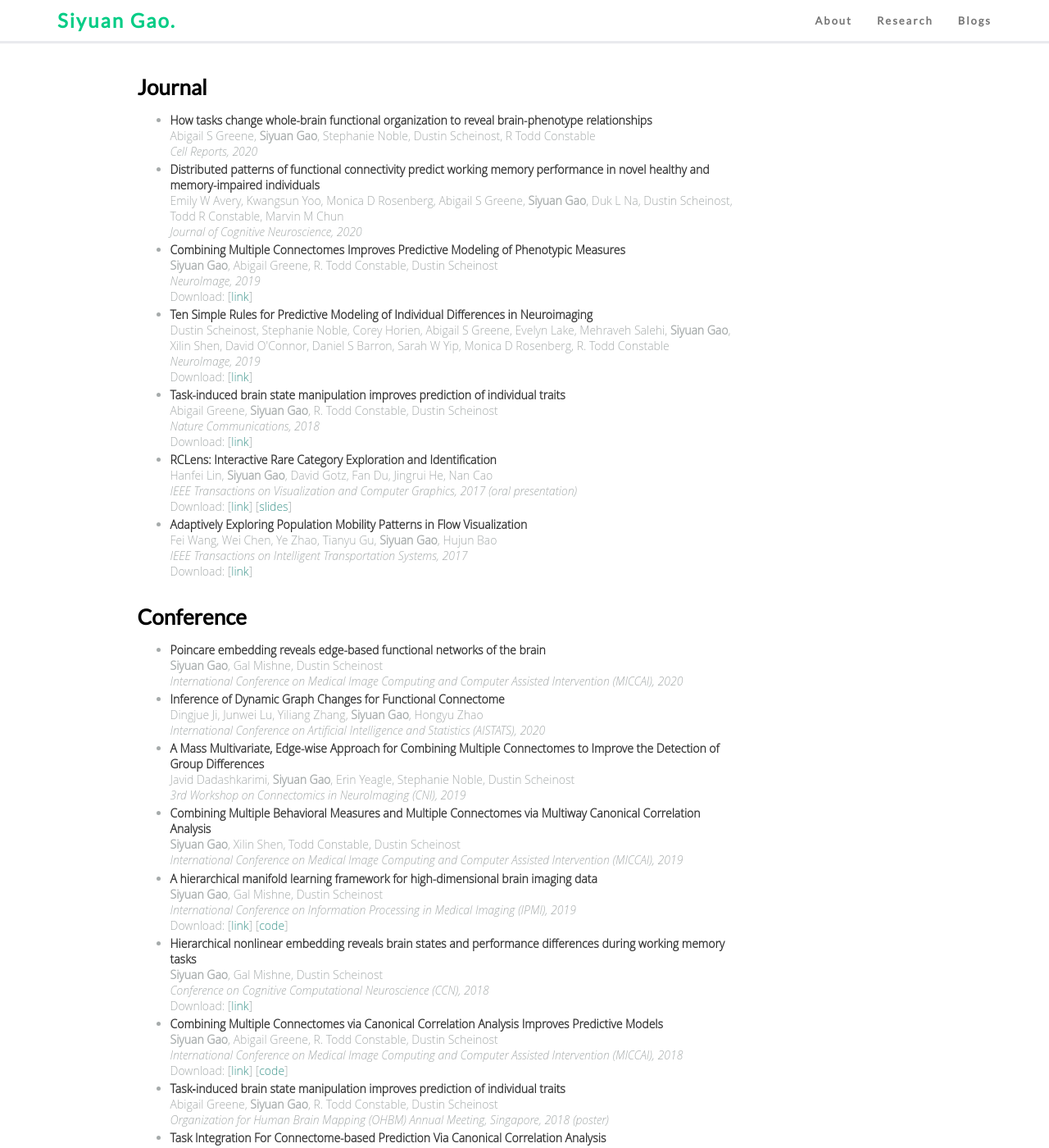
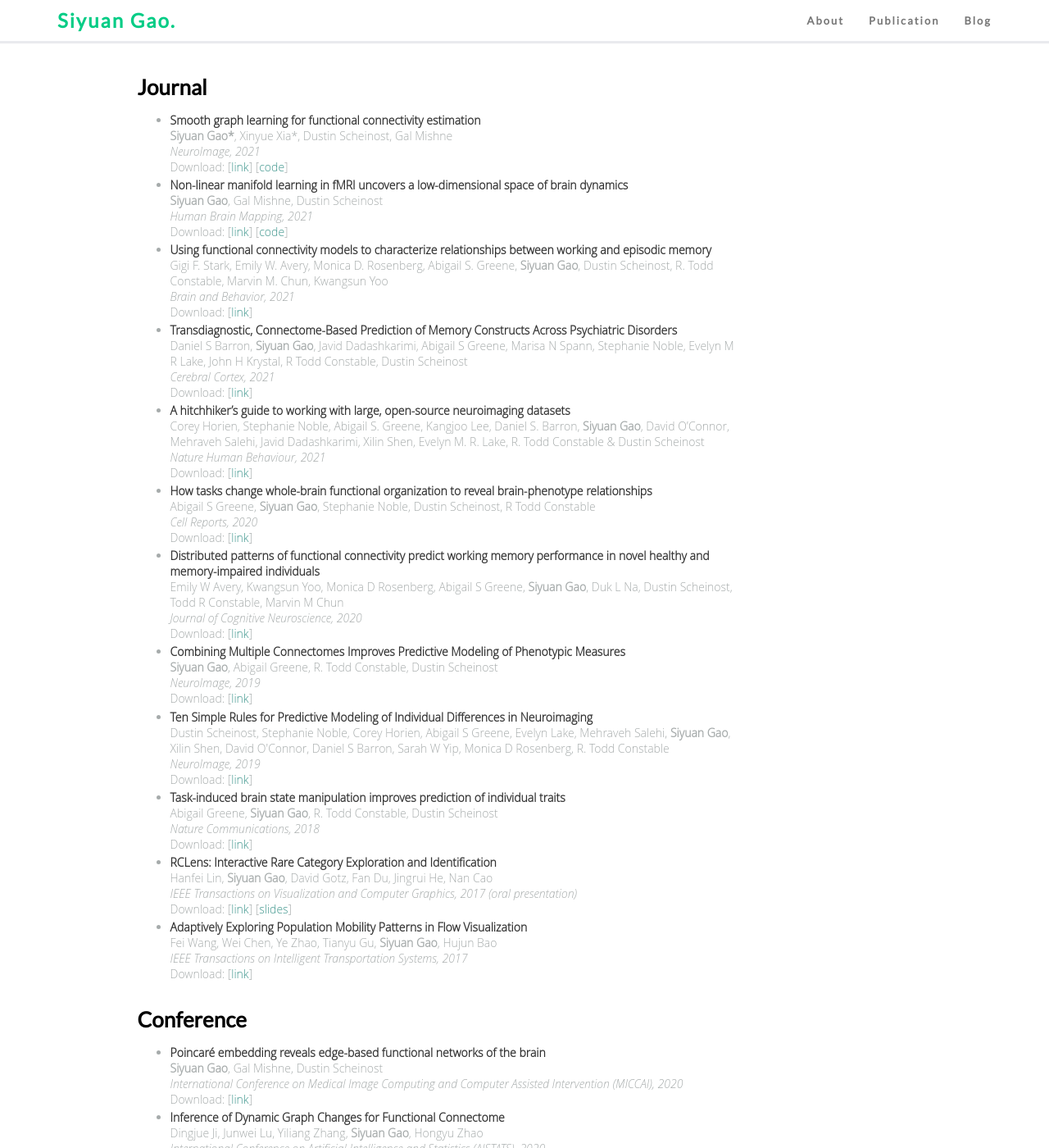
Before and after one commit to carricky/carricky.github.io, a Jekyll site: the page built from publication.html, in a window 1280 px wide and 1400 px high. Shown: the whole window at 82% size. Built offline with Jekyll 4.4.1, drawn with Linux system fonts in a browser that asks for light colours; nearby versions of some CDN libraries; comment, search, counter and statistics services are not loaded; some of the changed text lies outside the part shown.

Commit message:
updated with the recent publications

```diff
--- a/_config.yml
+++ b/_config.yml
@@ -88,3 +88,6 @@ friends: [
         href: "https://www.linkedin.com/in/wenye-wang-b6090569/"
     }
 ]
+
+# plug
+plugins: [jekyll-paginate]
--- a/_includes/nav.html
+++ b/_includes/nav.html
@@ -15,8 +15,8 @@
         <div class="collapse navbar-collapse " id="myNavbar">
             <ul class="nav navbar-nav navbar-right ">
                 <li><a href="/about">About</a></li>
-                <li><a href="/research">Research</a>
-                <li><a href="/blogs">Blogs</a></li>
+                <li><a href="/publication">Publication</a>
+                <li><a href="/blog">Blog</a></li>
             </ul>
         </div>
     </div>
--- a/about.html
+++ b/about.html
@@ -35,7 +35,7 @@ header-img: "img/bg/about-bg.jpg"
     <section class="foreground-content">
         <h4 style="font-family: Georgia, serif;">Resume</h4>
         <ul>
-        <li><a href="https://drive.google.com/open?id=1qKOf-YQDxggvQX9gZ2apY0M_fHy_Myuh">2019_Siyuan_Gao</a></li>
+        <li><a href="https://drive.google.com/file/d/10TekJmXty3tLblkLJdxsW9xEvgi-A9I1/view?usp=sharing">2021_Siyuan_Gao</a></li>
         </ul>
     </section>
 </div>
--- a/research.html
+++ b/publication.html
@@ -1,6 +1,6 @@
 ---
 layout: base
-title: "Research"
+title: "Publication"
 ---
 
 <!-- we can only use site.posts instead of paginator.posts due to the setting of paginator
@@ -9,12 +9,65 @@ that it's only available in index.html -->
 <ul class="publication-list">
     <li>
         <div style="color:#333333; font-weight:bold">
+            Smooth graph learning for functional connectivity estimation
+        </div>
+        <b>Siyuan Gao*</b>, Xinyue Xia*, Dustin Scheinost, Gal Mishne
+        <div style="font-style:italic">
+            NeuroImage, 2021
+        </div>
+        Download: [<a href="https://www.sciencedirect.com/science/article/pii/S1053811921005656">link</a>]
+        [<a href="https://github.com/carricky/graph_learning_FC">code</a>]
+    </li>
+    <li>
+        <div style="color:#333333; font-weight:bold">
+            Non-linear manifold learning in fMRI uncovers a low-dimensional space of brain dynamics
+        </div>
+        <b>Siyuan Gao</b>, Gal Mishne, Dustin Scheinost
+        <div style="font-style:italic">
+            Human Brain Mapping, 2021
+        </div>
+        Download: [<a href="https://onlinelibrary.wiley.com/doi/full/10.1002/hbm.25561">link</a>]
+        [<a href="https://github.com/carricky/2sDM">code</a>]
+    </li>
+    <li>
+        <div style="color:#333333; font-weight:bold">
+            Using functional connectivity models to characterize relationships between working and episodic memory
+        </div>
+        Gigi F. Stark, Emily W. Avery, Monica D. Rosenberg, Abigail S. Greene, <b>Siyuan Gao</b>, Dustin Scheinost, R. Todd Constable, Marvin M. Chun, Kwangsun Yoo
+        <div style="font-style:italic">
+            Brain and Behavior, 2021
+        </div>
+        Download: [<a href="https://onlinelibrary.wiley.com/doi/10.1002/brb3.2105">link</a>]
+    </li>
+    <li>
+        <div style="color:#333333; font-weight:bold">
+            Transdiagnostic, Connectome-Based Prediction of Memory Constructs Across Psychiatric Disorders
+        </div>
+        Daniel S Barron, <b>Siyuan Gao</b>, Javid Dadashkarimi, Abigail S Greene, Marisa N Spann, Stephanie Noble, Evelyn M R Lake, John H Krystal, R Todd Constable, Dustin Scheinost
+        <div style="font-style:italic">
+            Cerebral Cortex, 2021
+        </div>
+        Download: [<a href="https://academic.oup.com/cercor/article/31/5/2523/6042381">link</a>]
+    </li>
+    <li>
+        <div style="color:#333333; font-weight:bold">
+            A hitchhiker’s guide to working with large, open-source neuroimaging datasets
+        </div>
+        Corey Horien, Stephanie Noble, Abigail S. Greene, Kangjoo Lee, Daniel S. Barron, <b>Siyuan Gao</b>, David O’Connor, Mehraveh Salehi, Javid Dadashkarimi, Xilin Shen, Evelyn M. R. Lake, R. Todd Constable & Dustin Scheinost
+        <div style="font-style:italic">
+            Nature Human Behaviour, 2021
+        </div>
+        Download: [<a href="https://www.nature.com/articles/s41562-020-01005-4">link</a>]
+    </li>
+    <li>
+        <div style="color:#333333; font-weight:bold">
             How tasks change whole-brain functional organization to reveal brain-phenotype relationships
         </div>
             Abigail S Greene, <b>Siyuan Gao</b>, Stephanie Noble, Dustin Scheinost, R Todd Constable
         <div style="font-style:italic">
             Cell Reports, 2020
         </div>
+        Download: [<a href="https://doi.org/10.1016/j.celrep.2020.108066">link</a>]
     </li>
     <li>
         <div style="color:#333333; font-weight:bold">
@@ -24,6 +77,7 @@ that it's only available in index.html -->
         <div style="font-style:italic">
             Journal of Cognitive Neuroscience, 2020
         </div>
+        Download: [<a href="https://direct.mit.edu/jocn/article-abstract/32/2/241/95385/Distributed-Patterns-of-Functional-Connectivity?redirectedFrom=fulltext">link</a>]
     </li>
     <li>
         <div style="color:#333333; font-weight:bold">
@@ -82,24 +136,15 @@ that it's only available in index.html -->
 
 <h2 class="post-title">Conference</h2>
 <ul class="publication-list">
-<!-- <li>
-    <div style="color:#333333; font-weight:bold">
-        Regression analysis of NBA Players' PER value
-    </div>
-        By Siyuan Gao
-    <div style="font-style:italic">
-        Course Project, September 2014
-    </div>
-    <a href="https://github.com/carricky/Regression-analysis-of-NBA-PER-value#regression-analysis-of-nba-per-value" class="btn btn-default" role="button">CODE</a>
-</li> -->
     <li>
         <div style="color:#333333; font-weight:bold">
-            Poincare embedding reveals edge-based functional networks of the brain
+            Poincaré embedding reveals edge-based functional networks of the brain
         </div>
             <b>Siyuan Gao</b>, Gal Mishne, Dustin Scheinost
         <div style="font-style:italic">
             International Conference on Medical Image Computing and Computer Assisted Intervention (MICCAI), 2020
         </div>
+        Download: [<a href="https://link.springer.com/chapter/10.1007/978-3-030-59728-3_44">link</a>]
     </li>
     <li>
         <div style="color:#333333; font-weight:bold">
@@ -109,6 +154,7 @@ that it's only available in index.html -->
         <div style="font-style:italic">
             International Conference on Artificial Intelligence and Statistics (AISTATS), 2020
         </div>
+        Download: [<a href="http://proceedings.mlr.press/v108/ji20a/ji20a.pdf">link</a>]
     </li>
     <li>
         <div style="color:#333333; font-weight:bold">
@@ -118,6 +164,7 @@ that it's only available in index.html -->
         <div style="font-style:italic">
             3rd Workshop on Connectomics in NeuroImaging (CNI), 2019
         </div>
+        Download: [<a href="https://link.springer.com/chapter/10.1007/978-3-030-32391-2_7">link</a>]
     </li>
     <li>
         <div style="color:#333333; font-weight:bold">
@@ -127,6 +174,7 @@ that it's only available in index.html -->
         <div style="font-style:italic">
             International Conference on Medical Image Computing and Computer Assisted Intervention (MICCAI), 2019
         </div>
+        Download: [<a href="https://link.springer.com/chapter/10.1007/978-3-030-32248-9_86">link</a>]
     </li>
     <li>
         <div style="color:#333333; font-weight:bold">
@@ -198,7 +246,7 @@ that it's only available in index.html -->
     </li>
 </ul>
 
-<h2 class="post-title">Talk & Presentation</h2>
+<!-- <h2 class="post-title">Talk & Presentation</h2>
 <ul class="publication-list">
 <li>
     <div style="color:#333333; font-weight:bold"> Department of Computer Science, University of Electronic Science and Technology of China, </div> Chengdu, China, Jan 15, 2018
@@ -208,7 +256,7 @@ that it's only available in index.html -->
     <div style="color:#333333; font-weight:bold"> IEEE Visualization Conference (VIS 2017), </div>
     Phoenix AZ,  Oct 5, 2017
 </li>
-</ul>
+</ul> -->
 
 
 
```
Also changed, not shown: index.html (+23 -7 lines), blog.html (renamed from blogs.html).
